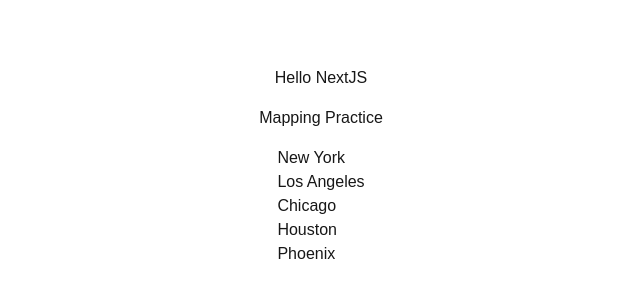
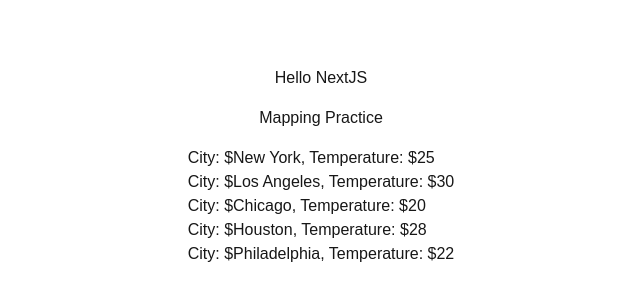
Before and after one commit to Chatan2700/next16-app-test, a Next.js app: page / in a window 1280 px wide. Shown: the part 234-534 px from the top of the page, without its empty margins (319-959 px from the left). Built offline with nearby package versions, Linux system fonts and the light colour scheme.

Commit message:
Exercise #12 Done

```diff
--- a/components/MapPractice.tsx
+++ b/components/MapPractice.tsx
@@ -1,6 +1,18 @@
 import React from "react";
 
-const cities = ["New York", "Los Angeles", "Chicago", "Houston", "Phoenix"];
+type Weather = {
+  id: number;
+  city: string;
+  temperature: number;
+};
+
+const weather = [
+  { id: 1, city: "New York", temperature: 25 },
+  { id: 2, city: "Los Angeles", temperature: 30 },
+  { id: 3, city: "Chicago", temperature: 20 },
+  { id: 4, city: "Houston", temperature: 28 },
+  { id: 5, city: "Philadelphia", temperature: 22 },
+];
 
 const MapPractice = () => {
   return (
@@ -9,9 +21,14 @@
         <p className="mt-4">Mapping Practice</p>
 
         <ul>
-          {cities.map((city) => (
-            <li key={city}>{city}</li>
-          ))}
+          {/* // Destructure the properties directly in the map function */}
+          {weather.map(({ id, city, temperature }: Weather) => {
+            return (
+              <li key={id}>
+                City: ${city}, Temperature: ${temperature}
+              </li>
+            );
+          })}
         </ul>
       </div>
     </div>
```
